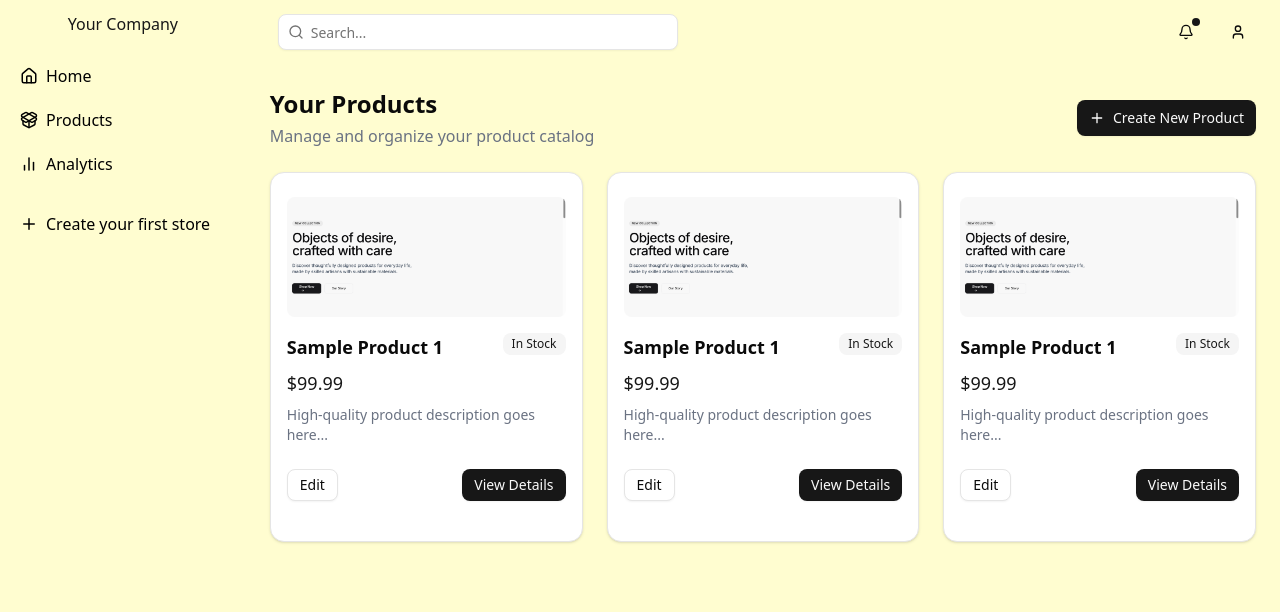
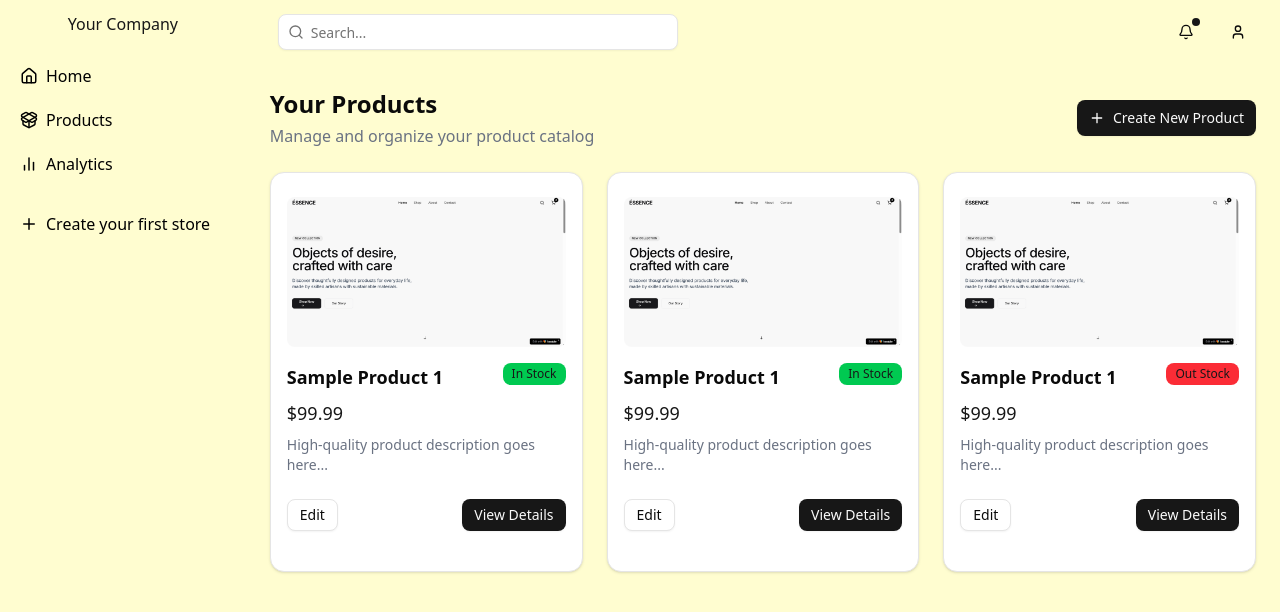
Before and after one commit to ntwalibrian/dashboard_nimbus, a Next.js app: page /dashboard/products in a window 1280 px wide. Shown: the top 612 px of the page. Built offline with nearby package versions, Linux system fonts and the light colour scheme.

Commit message:
new style changes to create product

```diff
--- a/app/dashboard/products/create/page.tsx
+++ b/app/dashboard/products/create/page.tsx
@@ -104,13 +104,16 @@ export default function CreateProduct() {
 
   return (
     <div
-      className="max-w-7xl mx-auto h-auto min-h-fit p-6 bg-white
+      className="max-w-7xl mx-auto mb-auto mt-auto h-auto min-h-fit p-6 bg-white
      rounded-3xl"
     >
       <h1 className="text-2xl font-bold mb-6">Create New Product</h1>
 
-      <form onSubmit={handleSubmit}  className="grid grid-cols-1 md:grid-cols-2 gap-5 w-full">
-        <div className="space-y-6">
+      <form
+        onSubmit={handleSubmit}
+        className="grid grid-cols-1 md:grid-cols-2 gap-5 w-full"
+      >
+        <div className="space-y-6 flex flex-col min-h-full">
           <div>
             <label className="block mb-2">Product Name</label>
             <Input name="name" required placeholder="Enter product name" />
@@ -193,6 +196,10 @@ export default function CreateProduct() {
               />
             </div>
           </div>
+          <div className="flex-grow"></div>
+          <Button type="submit" className="w-full">
+            {loading ? "Creating..." : "Create Product"}
+          </Button>
         </div>
         <div className="space-y-6">
           <label className="block mb-2">Product Images (up to 7)</label>
@@ -202,10 +209,6 @@ export default function CreateProduct() {
             maxImages={7}
           />
         </div>
-
-        <Button type="submit" className="w-full">
-          {loading ? "Creating..." : "Create Product"}
-        </Button>
       </form>
     </div>
   );
--- a/app/dashboard/products/page.tsx
+++ b/app/dashboard/products/page.tsx
@@ -2,8 +2,8 @@ import { Button } from "@/components/ui/button";
 import Link from "next/link";
 import { Card, CardContent, CardFooter } from "@/components/ui/card";
 import { Badge } from "@/components/ui/badge";
-import Image, {StaticImageData} from "next/image";
-import anImage from "@/public/templetes/Screenshot (123).png"
+import Image, { StaticImageData } from "next/image";
+import anImage from "@/public/templetes/Screenshot (123).png";
 
 interface Product {
   id: number;
@@ -37,7 +37,7 @@ const sampleProducts = [
     name: "Sample Product 1",
     price: 99.99,
     description: "High-quality product description goes here...",
-    status: "In Stock",
+    status: "Out Stock",
     image: anImage,
   },
   // ... more products
@@ -45,13 +45,13 @@ const sampleProducts = [
 
 function ProductCard({ product }: { product: Product }) {
   return (
-    <Card className="hover:shadow-lg transition-shadow">
-      <CardContent className="px-4">
-        <div className="relative w-full h-30 mb-4">
+    <Card className="hover:shadow-lg transition-shadow w-full max-w-[350px] h-[400px]">
+      <CardContent className="px-4 h-full">
+        <div className="relative w-full h-[150px] mb-4">
           <Image
             src={product.image}
             alt={product.name}
-            sizes=""
+            sizes="(max-width: 350px) 100vw"
             fill
             className="object-cover rounded-md"
           />
@@ -59,7 +59,10 @@ function ProductCard({ product }: { product: Product }) {
         <div className="space-y-2">
           <div className="flex justify-between items-start">
             <h3 className="font-semibold text-lg">{product.name}</h3>
-            <Badge variant="secondary">{product.status}</Badge>
+            <Badge
+              variant="secondary"
+              className={product.status === "In Stock" ? "bg-green-500 hover:bg-green-600 cursor-pointer" : "bg-red-500 hover:bg-red-600 cursor-pointer"}
+            > {product.status} </Badge>
           </div>
           <p className="font-medium text-lg text-primary">${product.price}</p>
           <p className="text-sm text-gray-500 line-clamp-2">
```
